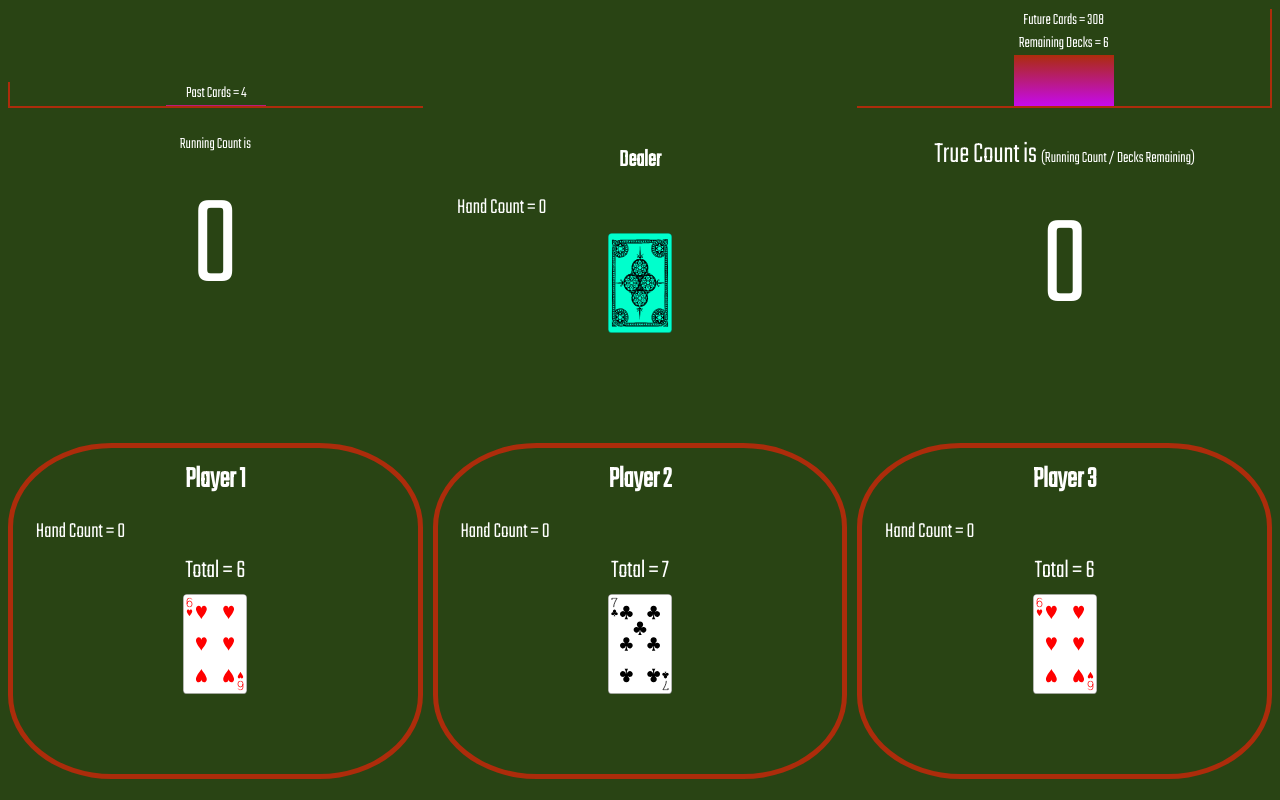
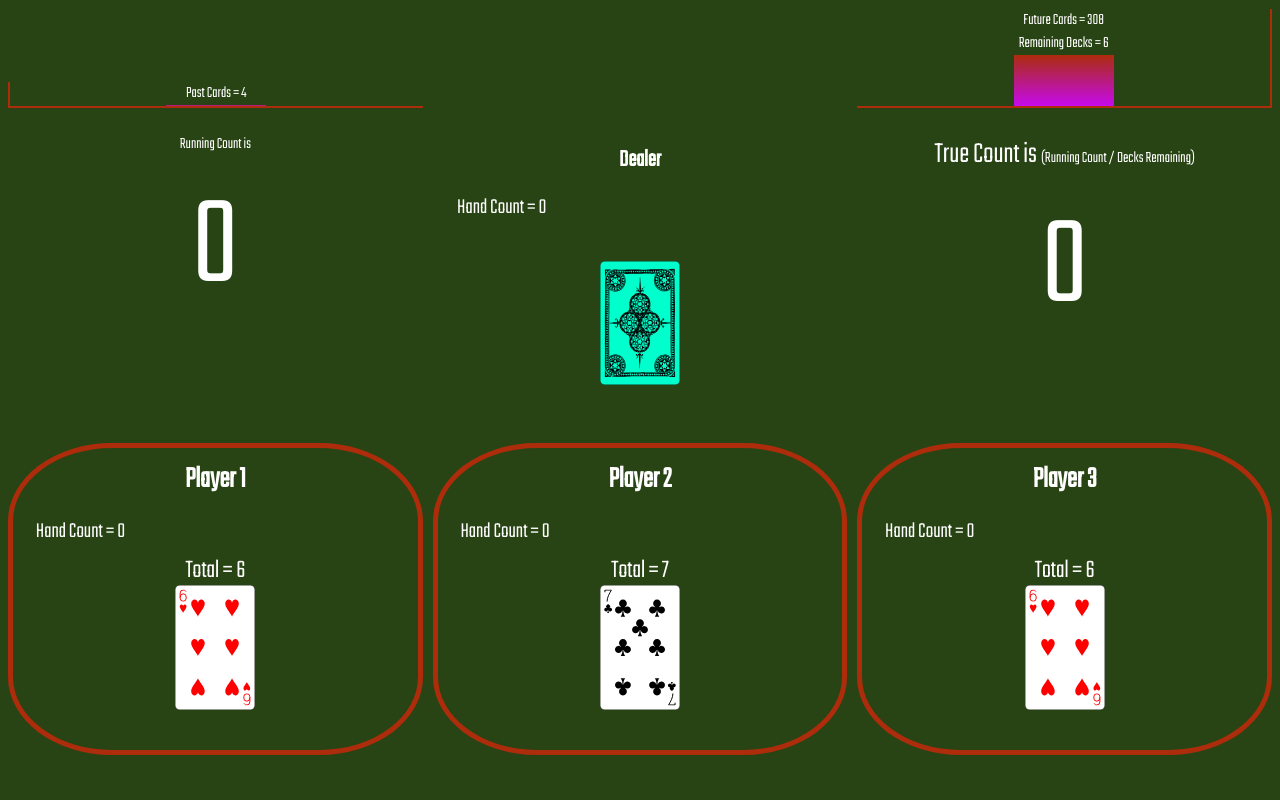
Before and after one commit to ElijahAdams/truecount21, an Angular app: page / in a window 1280 px wide. Both pictures are taken after a click on the button "Deal". Built offline with nearby package versions, Linux system fonts and the light colour scheme.

Commit message:
stack the cards and add a border if there is more than 5 cards in a hand

```diff
--- a/src/app/app.component.ts
+++ b/src/app/app.component.ts
@@ -105,7 +105,7 @@ export class AppComponent implements OnInit {
       player.win = '';
     }
     for (const player of this.players) {
-     await this.delayedCardDeal(player);
+      await this.delayedCardDeal(player);
     }
     await this.delayedCardDeal(this.dealer);
     // this.dealer.hand.push({ card: '9', suite: 'spades', value: 9});
--- a/src/app/playing-hand/playing-hand.component.html
+++ b/src/app/playing-hand/playing-hand.component.html
@@ -13,14 +13,18 @@
     <span *ngIf="player.isDealer && player.hand.length > 1">Showing {{player.hand[1].value}}</span>
   </div>
 
-  <div class="cardContainer">
-    <span *ngIf="!player.isDealer" >
-      <img *ngFor="let card of player.hand" src="../../assets/cards/{{card.card}}{{card.suite}}.svg">
-    </span>
-    <span *ngIf="player.isDealer">
-      <img *ngIf="player.hand.length > 0" src="../../assets/cards/backCard.svg">
-      <img *ngIf="player.hand.length > 1" src="../../assets/cards/{{player.hand[1].card}}{{player.hand[1].suite}}.svg">
-    </span>
+  <div class="cardContainer" [ngClass]="{'flexCardContainer': over5Cards }">
+    <div class="cards" *ngIf="!player.isDealer" >
+      <img [ngClass]="{'over5Cards': over5Cards }"
+           class="cardimg" *ngFor="let card of player.hand; let i = index"
+           src="../../assets/cards/{{card.card}}{{card.suite}}.svg"
+           [ngStyle]="{'right': 60*i + 'px'}"
+      >
+    </div>
+    <div *ngIf="player.isDealer">
+      <img class="cardimg"  *ngIf="player.hand.length > 0" src="../../assets/cards/backCard.svg">
+      <img class="cardimg"  *ngIf="player.hand.length > 1" src="../../assets/cards/{{player.hand[1].card}}{{player.hand[1].suite}}.svg">
+    </div>
   </div>
   <div class="actionRow">
     <div *ngIf="this.player.isTurn">
--- a/src/app/playing-hand/playing-hand.component.scss
+++ b/src/app/playing-hand/playing-hand.component.scss
@@ -16,6 +16,7 @@
   font-size: 26px;
   margin-top: 5px;
   margin-bottom: 5px;
+  height: 28px;
 }
 .col {
   flex: 1;
@@ -23,12 +24,25 @@
 }
 
 .cardContainer {
-  height: 140px;
+  height: 125px;
+  width: 100%;
 }
-img {
-  height: 100px;
+.flexCardContainer {
+  display: flex;
 }
-
+.cards {
+  display: flex;
+  height: 100%;
+  justify-content: center;
+}
+.cardimg {
+  max-height: 100%;
+  max-width: 80px;
+}
+.over5Cards {
+ border: #ac2c0b solid 1.5px;
+  position: relative;
+}
 button {
   color: white;
   background-color: transparent;
--- a/src/app/playing-hand/playing-hand.component.ts
+++ b/src/app/playing-hand/playing-hand.component.ts
@@ -16,6 +16,7 @@ export class PlayingHandComponent implements OnInit, AfterViewChecked {
   @Output() split = new EventEmitter();
   isBust = false;
   handTotal;
+  over5Cards = false;
   constructor(private dealingService: DealingService,
               private cdr: ChangeDetectorRef) { }
   ngOnInit() {
@@ -40,6 +41,7 @@ export class PlayingHandComponent implements OnInit, AfterViewChecked {
     } else {
       totalDisplay = 'Total = ' + this.handTotal;
     }
+    this.over5Cards = this.player.hand.length > 5 ? true : false;
     return totalDisplay;
   }
   canSplit() {
```
